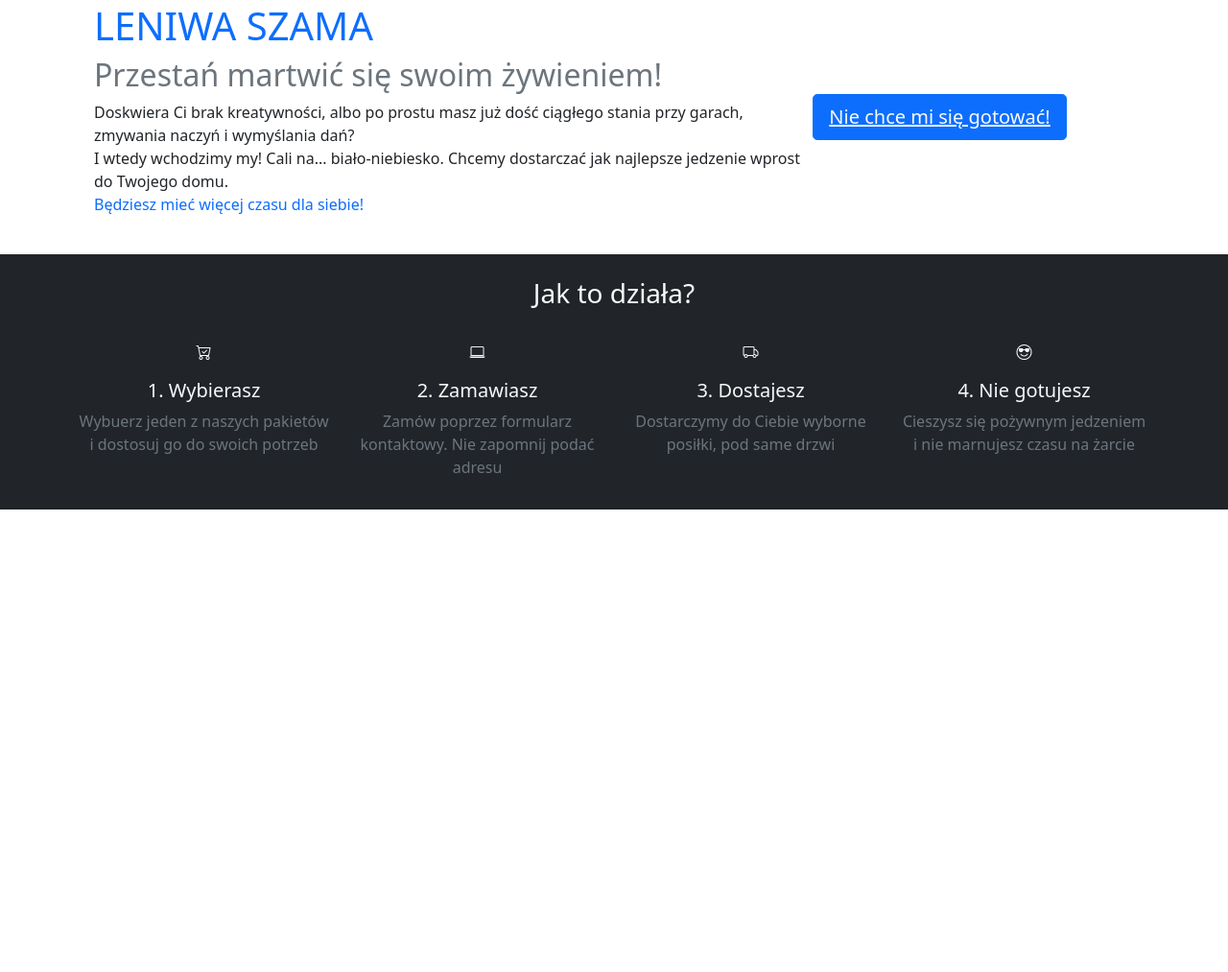
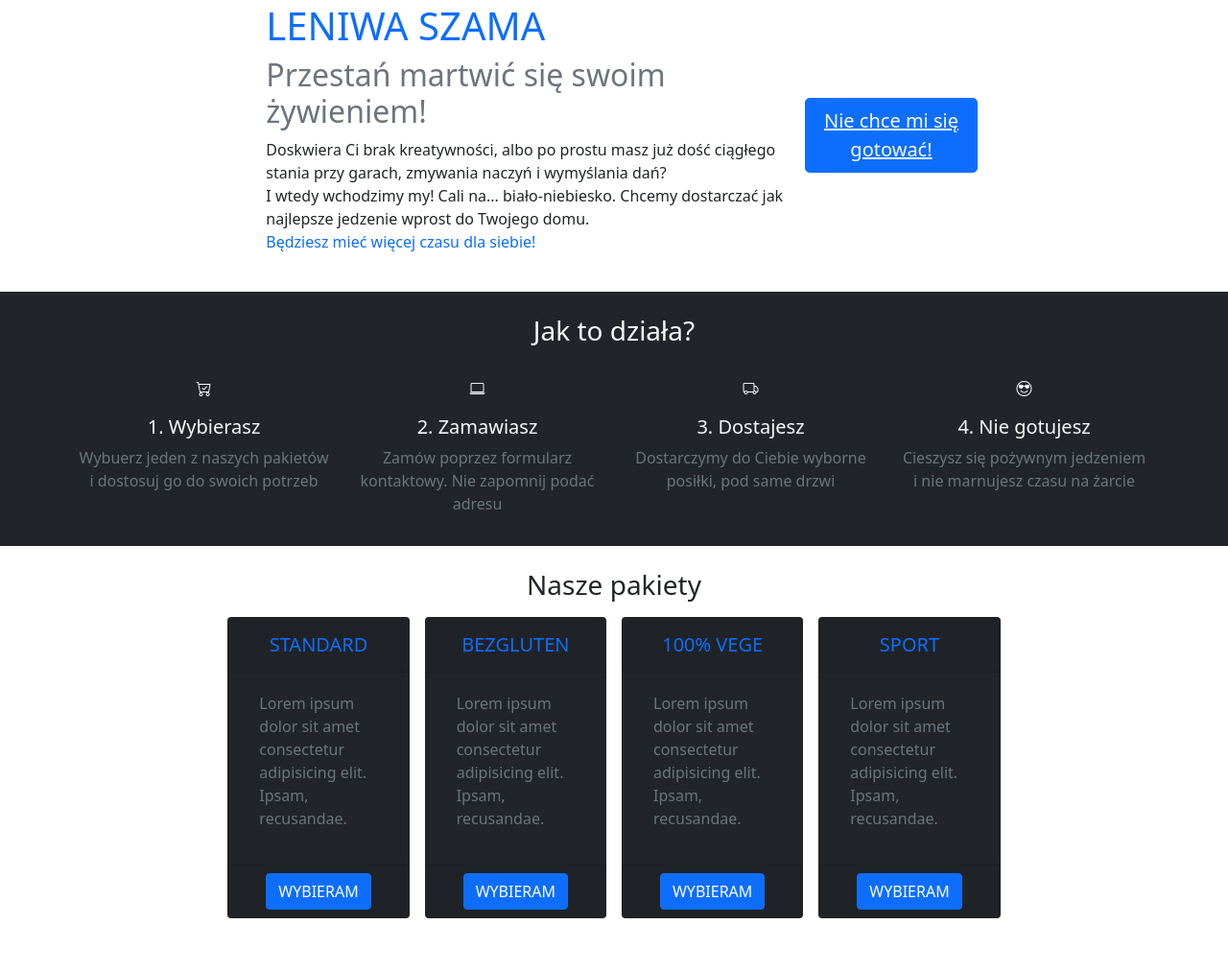
Before and after one commit to repcaktiw/BootrapSzama, a plain HTML site: page index.html in a window 1280 px wide. Shown: the part 121-1134 px from the top of the page at 96% size. Before the commit the page ends 800 px from the top, so only its background shows below. Drawn offline with nearby package versions, Linux system fonts and the light colour scheme.

Commit message:
Dodano sekcję Plany

```diff
--- a/index.html
+++ b/index.html
@@ -55,7 +55,7 @@
     <section class="p-4" id="#top">
       <div class="container">
         <div class="row justify-content-center align-items-center g-2">
-          <div class="col-md col-lg-8 col-md-8 ms-3">
+          <div class="col-lg-6 col-md-6 ms-3">
             <h1 class="text-uppercase text-primary">Leniwa Szama</h1>
             <h2 class="text-secondary">
               Przestań martwić się swoim żywieniem!
@@ -72,7 +72,7 @@
               >
             </p>
           </div>
-          <div class="col-md">
+          <div class="col-lg-2 col-md-2">
             <button class="btn btn-primary btn-lg">
               <a href="#pakiety" class="text-light">Nie chce mi się gotować!</a>
             </button>
@@ -119,6 +119,85 @@
     </section>
 
     <!-- SECTION: PAKIETY -->
+    <section class="p-4 pb-5" id="pakiety">
+      <div class="container-fluid">
+     <h3 class="text-center">Nasze pakiety</h3>
+     <div class="row align-items-stretch justify-content-center">
+       <div class="col-md-3 col-lg-2 col-sm-6 p-2">
+         <div class="card bg-dark">
+           <div class="card-header pt-3">
+               <h4 class="h5 card-title text-center text-primary text-uppercase">
+               standard
+              </h4>
+            </div>
+            <div class="card-body py-1">
+              <p class="card-body text-secondary">
+                Lorem ipsum dolor sit amet consectetur adipisicing elit.
+                Ipsam, recusandae.
+              </p>
+            </div>
+            <div class="card-footer text-center">
+              <button class="btn btn-primary text-uppercase">Wybieram</button>
+            </div>
+          </div>
+        </div>
+        <div class="col-md-3 col-lg-2 col-sm-6 p-2">
+          <div class="card bg-dark">
+            <div class="card-header pt-3">
+              <h4 class="h5 card-title text-center text-primary text-uppercase">
+               Bezgluten
+              </h4>
+           </div>
+           <div class="card-body py-1">
+             <p class="card-body text-secondary">
+               Lorem ipsum dolor sit amet consectetur adipisicing elit.
+               Ipsam, recusandae.
+             </p>
+            </div>
+            <div class="card-footer text-center">
+             <button class="btn btn-primary text-uppercase">Wybieram</button>
+           </div>
+          </div>
+        </div>
+        <div class="col-md-3 col-lg-2 col-sm-6 p-2">
+          <div class="card bg-dark">
+            <div class="card-header pt-3">
+              <h4 class="h5 card-title text-center text-primary text-uppercase">
+                100% Vege
+              </h4>
+            </div>
+            <div class="card-body py-1">
+              <p class="card-body text-secondary"">
+                Lorem ipsum dolor sit amet consectetur adipisicing elit.
+                Ipsam, recusandae.
+              </p>
+            </div>
+            <div class="card-footer text-center">
+             <button class="btn btn-primary text-uppercase">Wybieram</button>
+           </div>
+          </div>
+       </div>
+        <div class="col-md-3 col-lg-2 col-sm-6 p-2">
+          <div class="card bg-dark">
+            <div class="card-header pt-3">
+              <h4 class="h5 card-title text-center text-primary text-uppercase">
+               Sport
+              </h4>
+            </div>
+            <div class="card-body py-1">
+              <p class="card-body text-secondary">
+                Lorem ipsum dolor sit amet consectetur adipisicing elit.
+                Ipsam, recusandae.
+              </p>
+            </div>
+            <div class="card-footer text-center">
+             <button class="btn btn-primary text-uppercase">Wybieram</button>
+           </div>
+          </div>
+        </div>
+      </div>
+    </div>
+   </section>
 
     <!-- SECTION: GDZIE JESEŚMY -->
 
```
